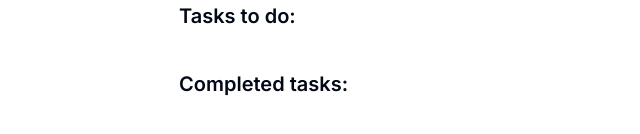
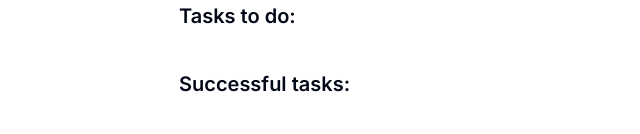
Before and after one commit to alishaaaa20/todo-app, a Next.js app: page / in a window 1280 px wide. Shown: the part 242-376 px from the top of the page, without its empty margins (319-959 px from the left). Built offline with nearby package versions, Linux system fonts and the light colour scheme.

Commit message:
overline

```diff
--- a/src/components/Todo/TodoForm.tsx
+++ b/src/components/Todo/TodoForm.tsx
@@ -1,6 +1,6 @@
 "use client";
 
-import { useState } from "react";
+import { useState, useEffect } from "react";
 import { Card, CardTitle, CardHeader } from "@/components/ui/card";
 import { Button } from "@/components/ui/button";
 import { Input } from "@/components/ui/input";
@@ -78,6 +78,8 @@ const TodoForm: React.FC = () => {
   const handleCompleteTask = (task: Task) => {
     setSuccessfulTasks((prev) => [...prev, task]);
     setTasks((prev) => prev.filter((t) => t.id !== task.id));
+
+    console.log("Task completed:", task.title);
 
     toast({
       description: "Your task is successfully completed.",
@@ -199,12 +201,12 @@ const TodoForm: React.FC = () => {
 
       {/* Displaying the list of successful tasks */}
       <div>
-        <h3 className="mt-10 text-xl font-semibold">Completed tasks:</h3>
+        <h3 className="mt-10 text-xl font-semibold">Successful tasks:</h3>
         {successfulTasks.map((task) => (
           <Card key={task.id} className="w-full mt-5">
             <CardHeader>
               <div className="flex items-center justify-between">
-                <CardTitle className="font-normal text-xl">
+                <CardTitle className="font-normal text-xl 	text-decoration-line: line-through">
                   {task.title}
                 </CardTitle>
               </div>
```
